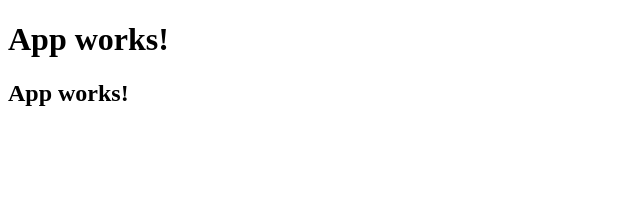
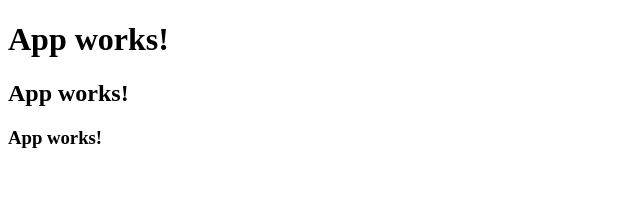
Before and after one commit to Harikrishna102024/My-first-app, an Angular app: page / in a window 1280 px wide. Shown: the top 217 px of the page, without its empty margins (0-640 px from the left). Built offline with nearby package versions, Linux system fonts and the light colour scheme.

Commit message:
third change

```diff
--- a/src/app/app.component.html
+++ b/src/app/app.component.html
@@ -1,2 +1,3 @@
 <h1>App works!</h1>
 <h2>App works!</h2>
+<h3>App works!</h3>
```
